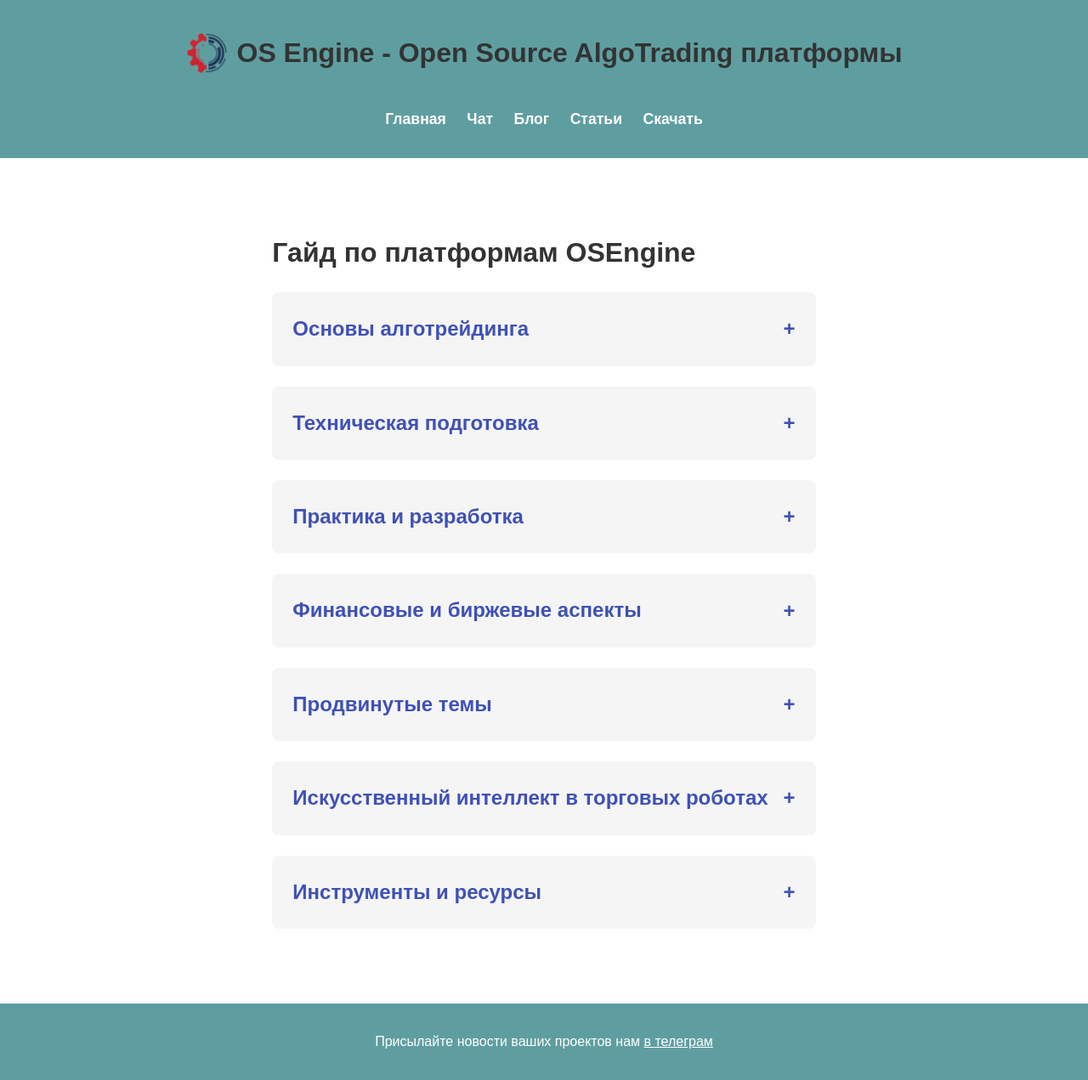
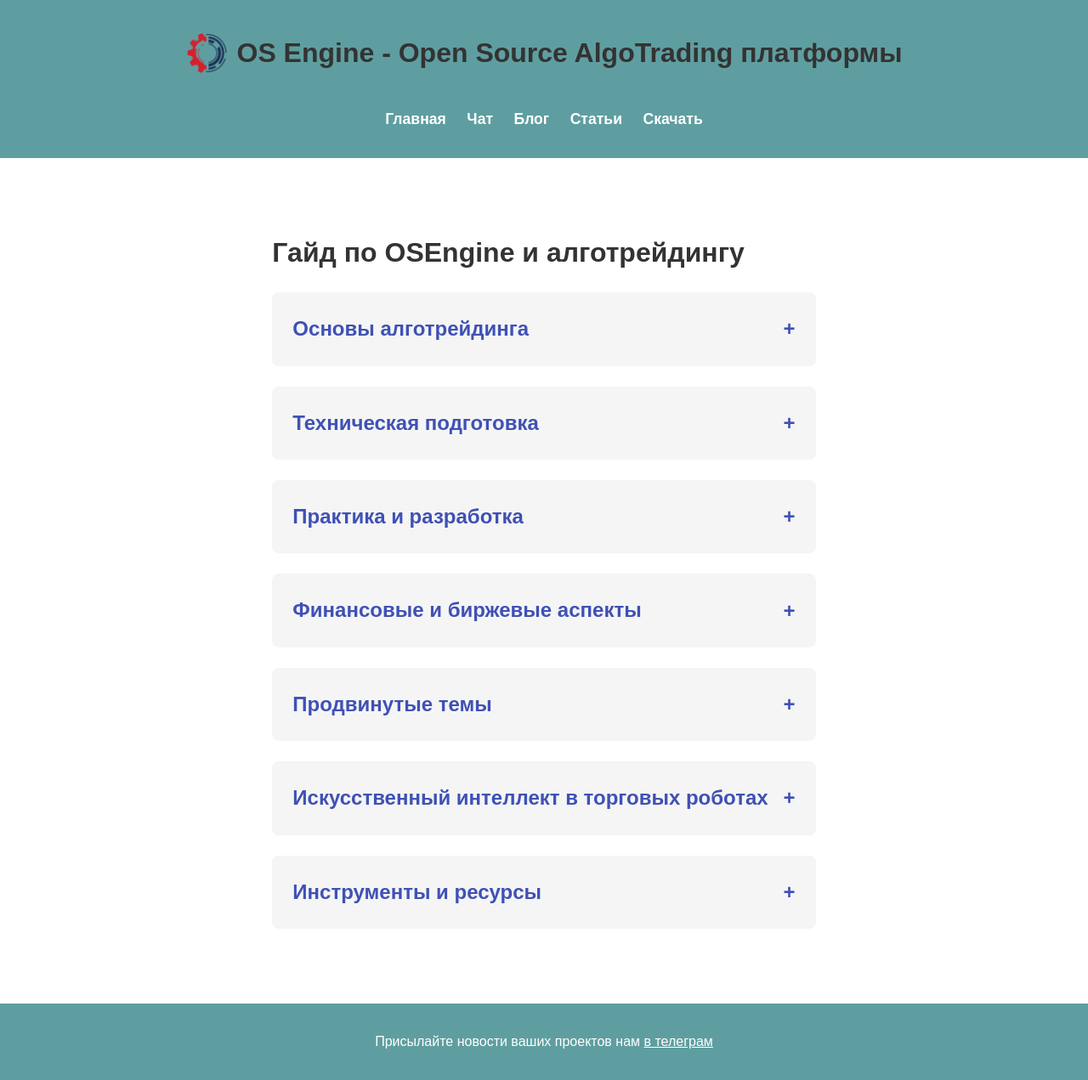
Before and after one commit to osaengine/osaengine.github.io, a Jekyll site: the page built from faq.md, in a window 1280 px wide. Shown: the whole page at 85% size. Built offline with Jekyll 4.4.1, drawn with Linux system fonts in a browser that asks for light colours.

Commit message:
фиксы

```diff
--- a/_layouts/faq.html
+++ b/_layouts/faq.html
@@ -3,7 +3,7 @@
 ---
 
 <div class="faq-container">
-    <h1>Гайд по платформам OSEngine</h1>
+    <h1>Гайд по OSEngine и алготрейдингу</h1>
 
     {% for section in site.data.faq_sections %}
         {% assign section_data = section[1] %}
```
Also changed, not shown: _posts/2024-11-30-гайд-osengine.md (+1 -1 lines).
